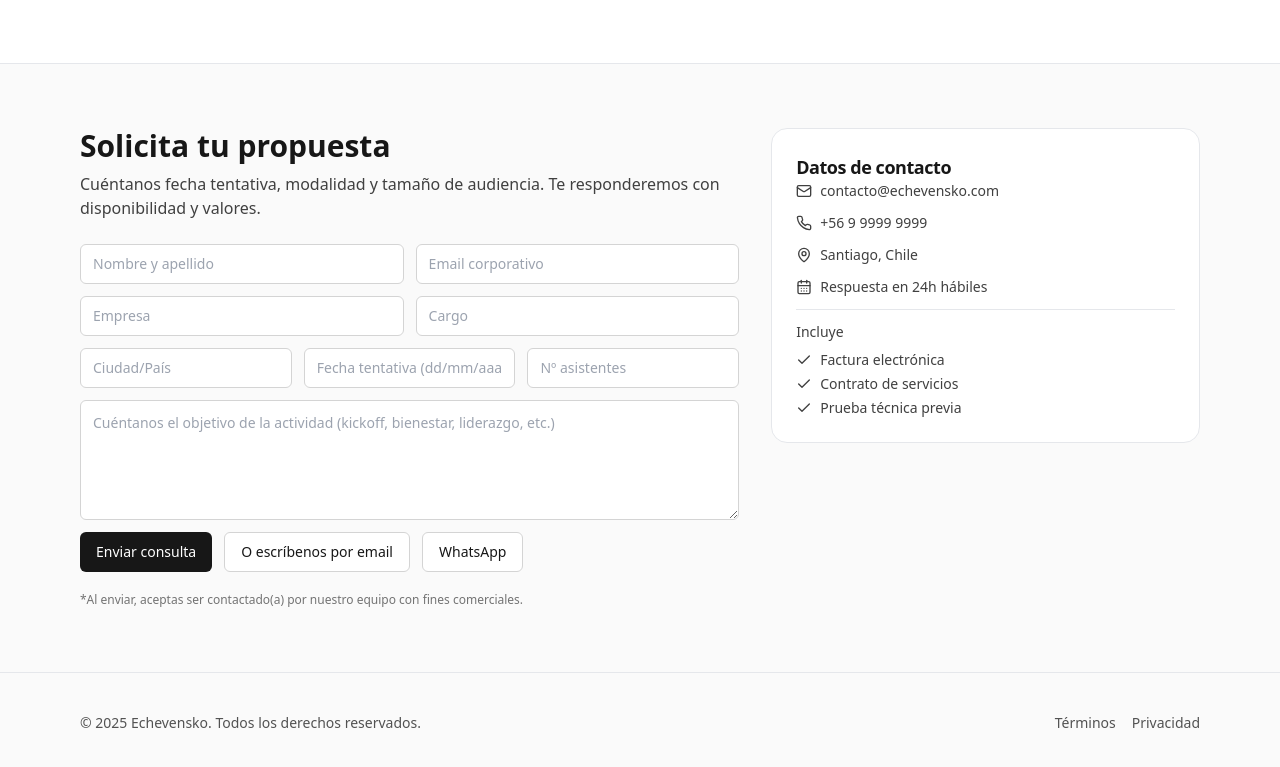
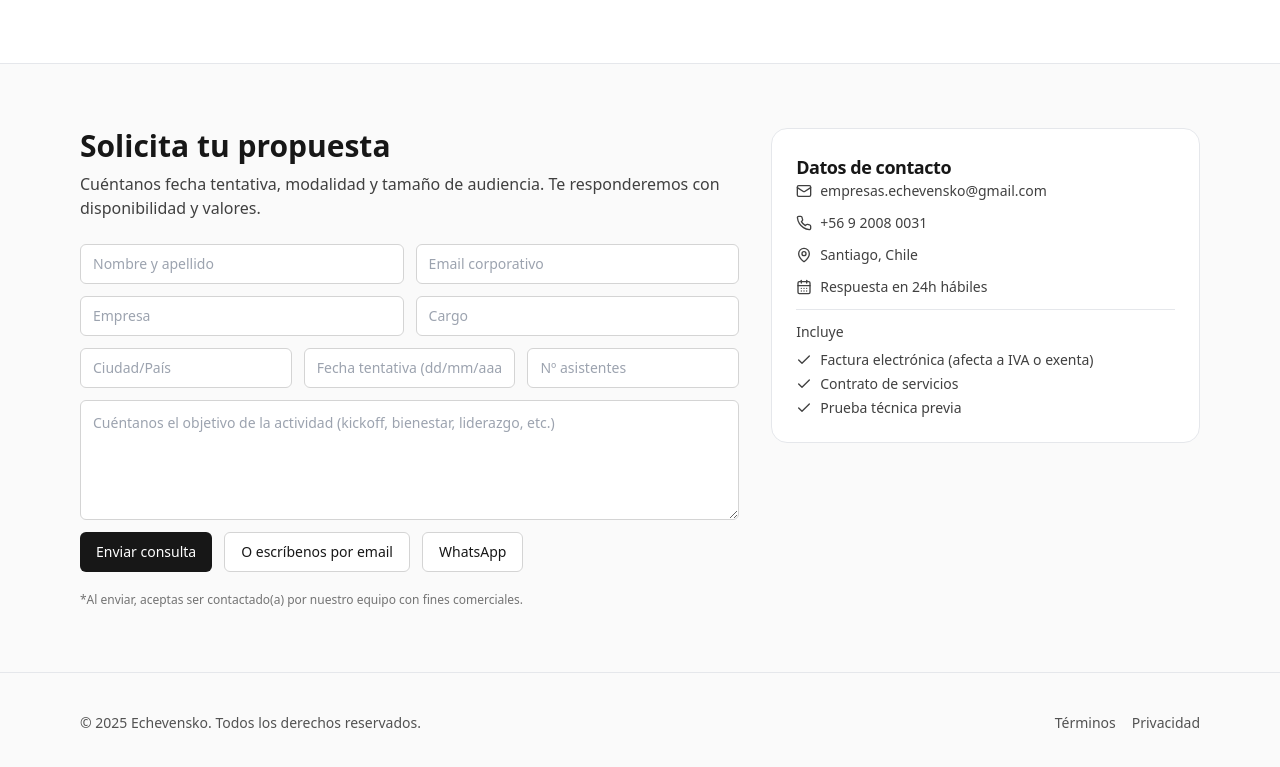
Before and after one commit to Echevensko/echevensko-b2b, a Next.js app: page / in a window 1280 px wide. Shown: the part 4286-5053 px from the top of the page. Built offline with nearby package versions, Linux system fonts and the light colour scheme.

Commit message:
Update page.tsx

```diff
--- a/app/page.tsx
+++ b/app/page.tsx
@@ -381,7 +381,7 @@ export default function EchevenskoB2BLanding() {
               <Textarea name="message" placeholder="Cuéntanos el objetivo de la actividad (kickoff, bienestar, liderazgo, etc.)" className="min-h-[120px]" />
               <div className="flex flex-wrap gap-3">
                 <Button className="rounded-2xl" type="submit">Enviar consulta</Button>
-                <Button asChild variant="outline" className="rounded-2xl"><a href="mailto:contacto@echevensko.com?subject=Cotizaci%C3%B3n%20charla%20corporativa">O escríbenos por email</a></Button>
+                <Button asChild variant="outline" className="rounded-2xl"><a href="mailto:empresas.echevensko@gmail.com?subject=Cotizaci%C3%B3n%20charla%20corporativa">O escríbenos por email</a></Button>
                 <Button asChild variant="outline" className="rounded-2xl"><a href="https://wa.me/WHATSAPP_INTL_NUMBER?text=Hola%20quiero%20cotizar%20la%20charla%20corporativa%20de%20Echevensko">WhatsApp</a></Button>
               </div>
               <p className="text-xs text-neutral-500 mt-2">*Al enviar, aceptas ser contactado(a) por nuestro equipo con fines comerciales.</p>
@@ -393,14 +393,14 @@ export default function EchevenskoB2BLanding() {
                 <CardTitle>Datos de contacto</CardTitle>
               </CardHeader>
               <CardContent className="text-sm text-neutral-700 space-y-3">
-                <p className="flex items-center gap-2"><Mail className="h-4 w-4"/> contacto@echevensko.com</p>
-                <p className="flex items-center gap-2"><Phone className="h-4 w-4"/> +56 9 9999 9999</p>
+                <p className="flex items-center gap-2"><Mail className="h-4 w-4"/> empresas.echevensko@gmail.com</p>
+                <p className="flex items-center gap-2"><Phone className="h-4 w-4"/> +56 9 2008 0031</p>
                 <p className="flex items-center gap-2"><MapPin className="h-4 w-4"/> Santiago, Chile</p>
                 <p className="flex items-center gap-2"><CalendarDays className="h-4 w-4"/> Respuesta en 24h hábiles</p>
                 <div className="pt-3 border-t">
                   <p className="font-medium">Incluye</p>
                   <ul className="mt-2 space-y-1">
-                    <li className="flex gap-2"><Check className="h-4 w-4 mt-0.5"/> Factura electrónica</li>
+                    <li className="flex gap-2"><Check className="h-4 w-4 mt-0.5"/> Factura electrónica (afecta a IVA o exenta)</li>
                     <li className="flex gap-2"><Check className="h-4 w-4 mt-0.5"/> Contrato de servicios</li>
                     <li className="flex gap-2"><Check className="h-4 w-4 mt-0.5"/> Prueba técnica previa</li>
                   </ul>
```
